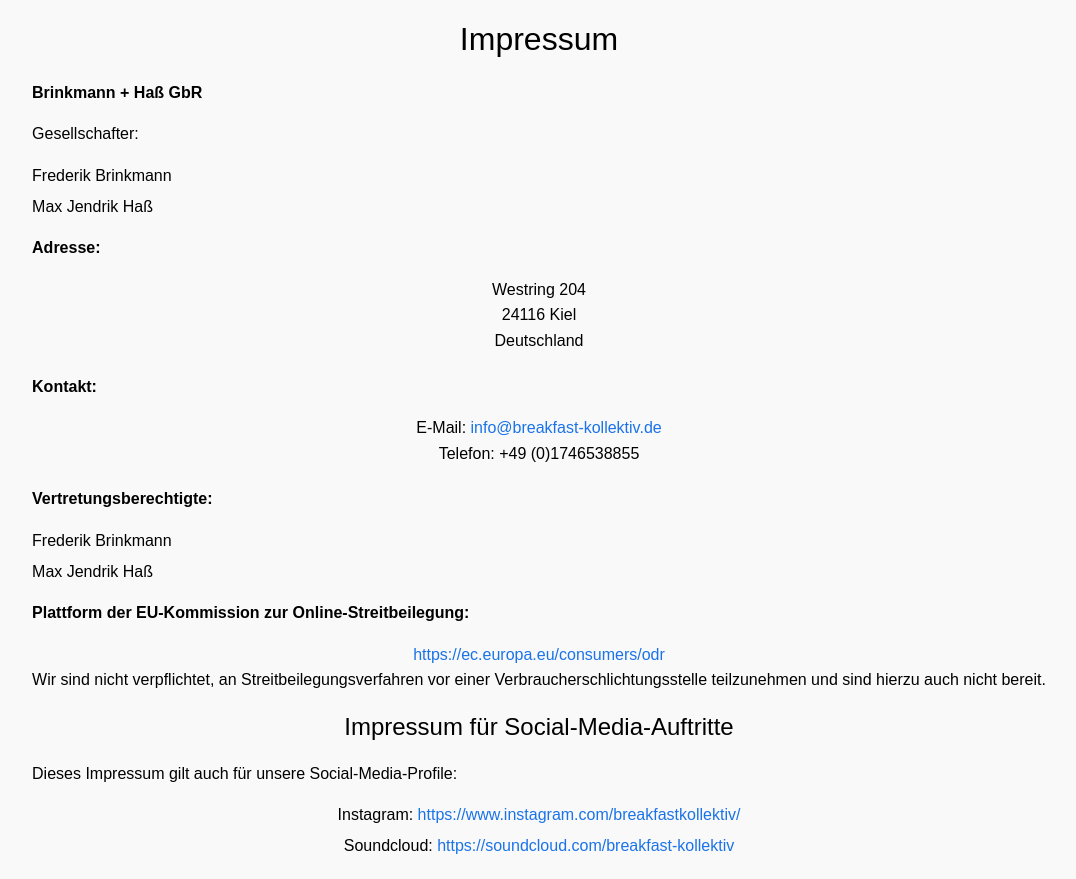
After one commit to FrederikBrinkmann/breakfast-kollektiv, a Django app: page /impressum/ in a window 1280 px wide. The commit adds this page. Shown: the whole page, without its empty margins (101-1177 px from the left). Run offline with Django 5.2, Linux system fonts and the light colour scheme.

Commit message:
landing page finalisiert + impressum

```diff
--- /dev/null
+++ b/landing/templates/landing/impressum.html
@@ -0,0 +1,99 @@
+<!DOCTYPE html>
+<html lang="de">
+<head>
+    <meta charset="UTF-8">
+    <meta name="viewport" content="width=device-width, initial-scale=1.0">
+    <title>Impressum</title>
+    <style>
+        body {
+            font-family: Arial, sans-serif;
+            display: flex;
+            justify-content: center;
+            align-items: center;
+            min-height: 100vh;
+            margin: 0;
+            padding: 0;
+            background-color: #f9f9f9;
+        }
+
+
+        h1, h2 {
+            text-align: center;
+            font-weight: normal;
+            color: #000000;
+        }
+        p, ul {
+            line-height: 1.6;
+            color: #000000;
+            margin-bottom: 15px;
+        }
+        ul {
+            list-style: none;
+            padding: 0;
+        }
+        ul li {
+            margin-bottom: 5px;
+        }
+        a {
+            color: #1a73e8;
+            text-decoration: none;
+        }
+        a:hover {
+            text-decoration: underline;
+        }
+        .contact-info {
+            text-align: center;
+            margin-bottom: 20px;
+        }
+    </style>
+</head>
+<body>
+
+    <div class="container">
+        <h1>Impressum</h1>
+
+        <p><strong>Brinkmann + Haß GbR</strong></p>
+        <p>Gesellschafter:</p>
+        <ul>
+            <li>Frederik Brinkmann</li>
+            <li>Max Jendrik Haß</li>
+        </ul>
+
+        <p><strong>Adresse:</strong></p>
+        <p class="contact-info">
+            Westring 204<br>
+            24116 Kiel<br>
+            Deutschland
+        </p>
+
+        <p><strong>Kontakt:</strong></p>
+        <p class="contact-info">
+            E-Mail: <a href="mailto:info@breakfast-kollektiv.de">info@breakfast-kollektiv.de</a><br>
+            Telefon: +49 (0)1746538855
+        </p>
+
+
+
+        <p><strong>Vertretungsberechtigte:</strong></p>
+        <ul>
+            <li>Frederik Brinkmann</li>
+            <li>Max Jendrik Haß</li>
+        </ul>
+
+
+        <p><strong>Plattform der EU-Kommission zur Online-Streitbeilegung:</strong></p>
+        <p class="contact-info">
+            <a href="https://ec.europa.eu/consumers/odr" target="_blank">https://ec.europa.eu/consumers/odr</a><br>
+            Wir sind nicht verpflichtet, an Streitbeilegungsverfahren vor einer Verbraucherschlichtungsstelle teilzunehmen und sind hierzu auch nicht bereit.
+        </p>
+
+        <h2>Impressum für Social-Media-Auftritte</h2>
+        <p>Dieses Impressum gilt auch für unsere Social-Media-Profile:</p>
+        <ul class="contact-info">
+            <li>Instagram: <a href="https://www.instagram.com/breakfastkollektiv/" target="_blank">https://www.instagram.com/breakfastkollektiv/</a></li>
+            <li>Soundcloud: <a href="https://soundcloud.com/breakfast-kollektiv" target="_blank">https://soundcloud.com/breakfast-kollektiv</a></li>
+        </ul>
+    </div>
+
+</body>
+</html>
--- a/landing/views.py
+++ b/landing/views.py
@@ -10,3 +10,9 @@ def musik_events(request):
 
 def shop(request):
     return render(request, 'landing/shop.html')
+
+def galerie(request):
+    return render(request, 'landing/galerie.html')
+
+def impressum(request):
+    return render(request, 'landing/impressum.html')
--- a/mywebsite/urls.py
+++ b/mywebsite/urls.py
@@ -10,4 +10,6 @@ urlpatterns = [
     path('', views.landing_page, name='landing'),  # Leere URL für die Landing Page
     path('musik-events/', views.musik_events, name='musik_events'),
     path('shop/', views.shop, name='shop'),
+    path('impressum/', views.impressum, name='impressum'),
+    path('galerie/', views.galerie, name='galerie'),
 ]
```
Also changed, not shown: landing/templates/landing/landing.html (+66 -13 lines), landing/static/landing/GH.png (added), landing/static/landing/Galerie.png (added), landing/static/landing/music_events_hover.png (added), landing/static/landing/shirts_hover.png (added), landing/templates/landing/galerie.html (added), landing/templates/landing/musik_events.html (renamed from landing/static/landing/musik.html), landing/templates/landing/shop.html (added).
